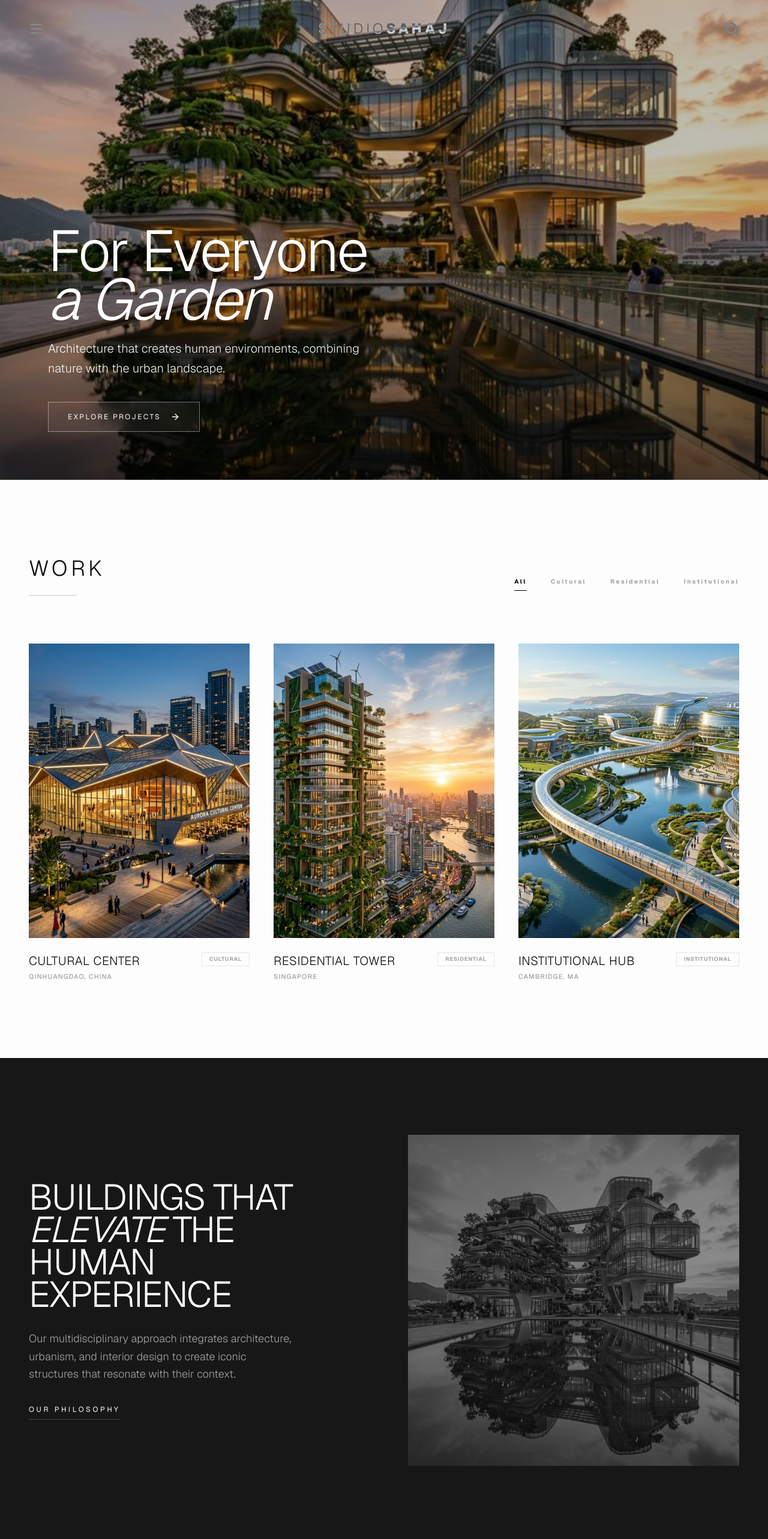
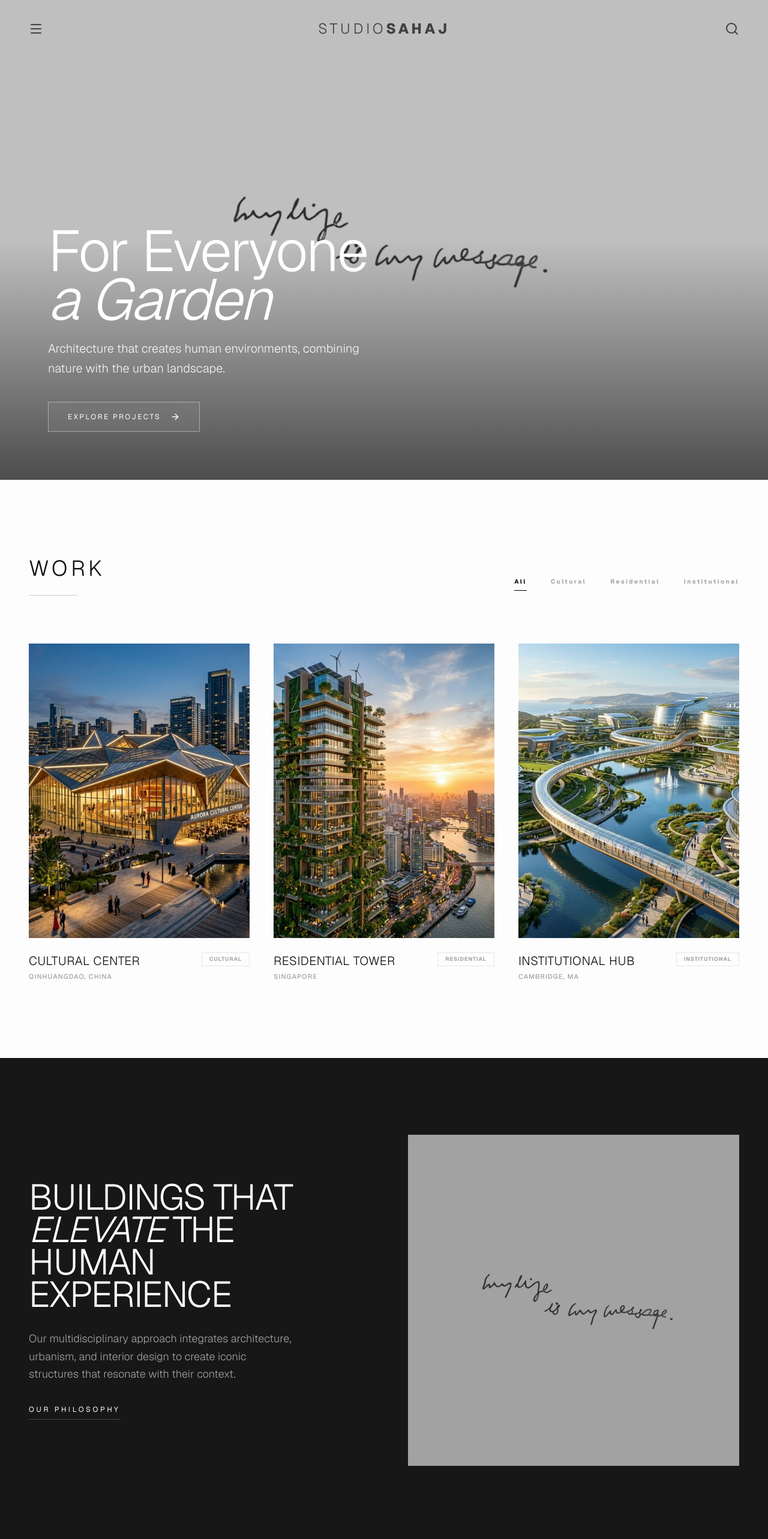
Before and after one commit to Ayush-Patel-56/Architecture-website, a Next.js app: page / in a window 1280 px wide. Shown: the top 2566 px of the page at 60% size. Built offline with nearby package versions, Linux system fonts and the light colour scheme.

Commit message:
Update homepage hero background to Artboard.png

```diff
--- a/src/app/page.tsx
+++ b/src/app/page.tsx
@@ -49,10 +49,10 @@ export default function Home() {
           className="absolute inset-0"
         >
           <Image
-            src="/hero.png"
-            alt="Hero Architectural Masterpiece"
+            src="/artboard.png"
+            alt="StudioSAHAJ Signature Architecture"
             fill
-            className="object-cover brightness-75"
+            className="object-cover brightness-75 transition-all duration-1000"
             priority
           />
         </motion.div>
@@ -167,10 +167,10 @@ export default function Home() {
 
           <div className="relative aspect-video lg:aspect-square">
              <Image
-                src="/hero.png"
-                alt="Architecture detail"
+                src="/artboard.png"
+                alt="StudioSAHAJ Architecture detail"
                 fill
-                className="object-cover grayscale hover:grayscale-0 transition-all duration-1000 opacity-50"
+                className="object-cover grayscale hover:grayscale-0 transition-all duration-1000 opacity-60"
              />
           </div>
         </div>
```
Also changed, not shown: public/artboard.png (added).
